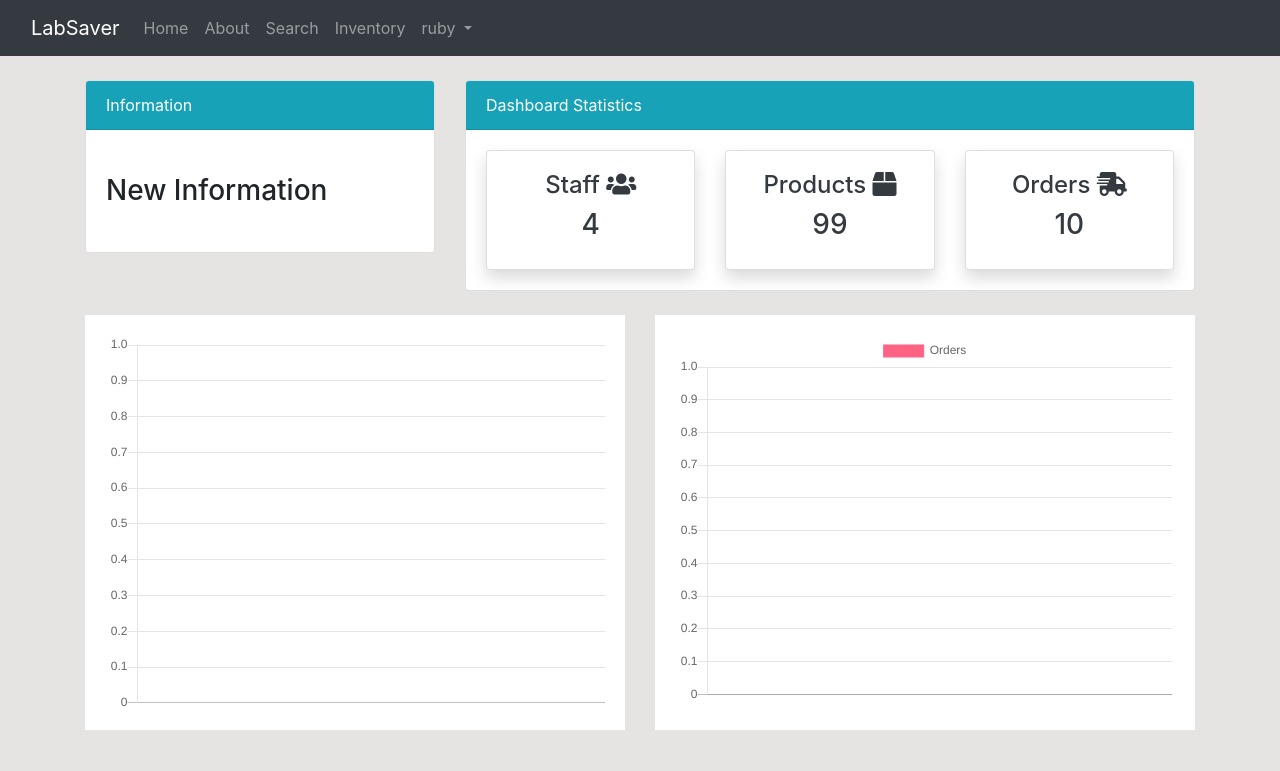
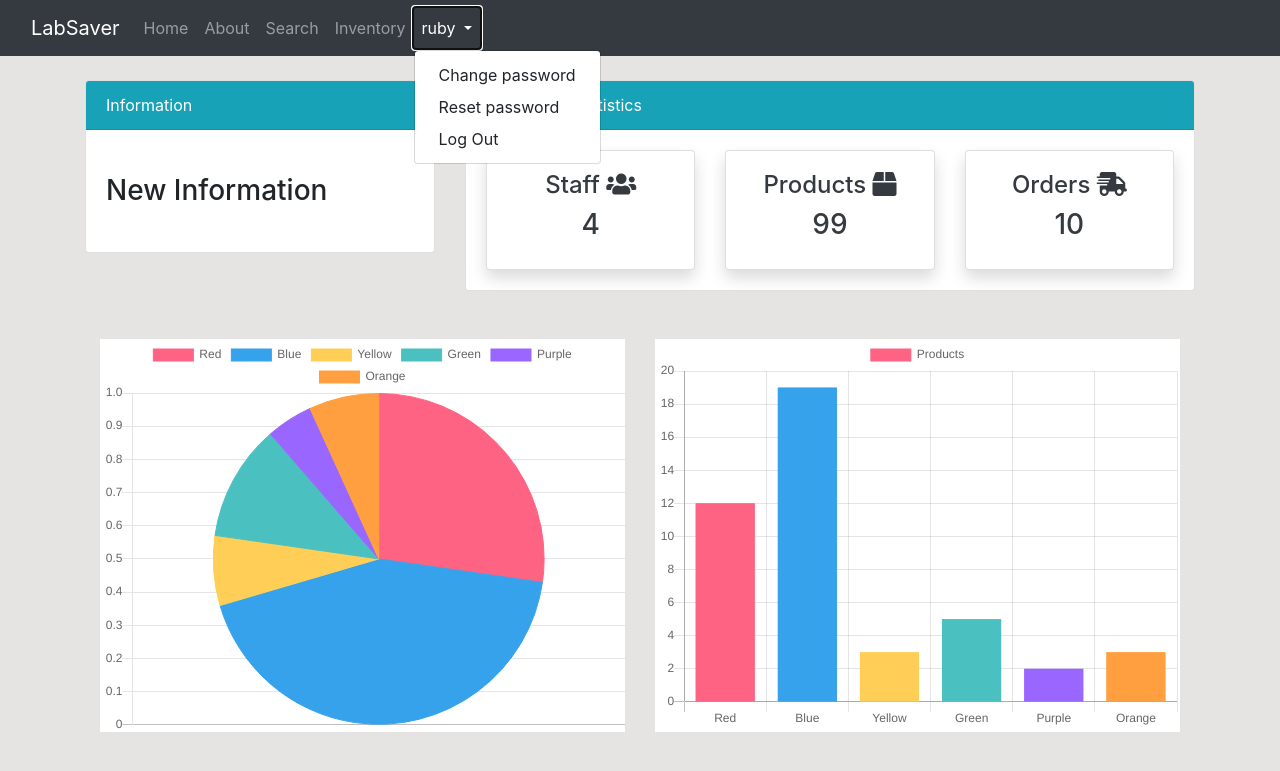
Before and after one commit to y94836sl/Best_Price_For_Science_Lab, a Django app: page /inventory/ in a window 1280 px wide, after a click that opens the changed part. Shown: the top 771 px of the page. Run offline with Django 4.2, Linux system fonts and the light colour scheme; a user stored in the database is signed in.

Commit message:
add inventory graph for dashboard

```diff
--- a/accounts/forms.py
+++ b/accounts/forms.py
@@ -5,9 +5,9 @@ from .models import CustomUser
 class CustomUserCreationForm(UserCreationForm):
 	class Meta(UserCreationForm):
 		model = CustomUser
-		fields = ('username', 'email', 'age',)
+		fields = ('username', 'email',)
 
 class CustomUserChangeForm(UserChangeForm):
 	class Meta:
 		model = CustomUser
-		fields = ('username', 'email', 'age',)
+		fields = ('username', 'email', )
--- a/inventory/views.py
+++ b/inventory/views.py
@@ -2,16 +2,22 @@
 from django.shortcuts import render
 from django.http import HttpResponse
 import requests
+from django.contrib.auth.decorators import login_required
+
 
 # Create your views here.
+@login_required(login_url = 'login')
 def DashboardView(request):
 	return render(request, 'dashboard/dashboard.html')
 
+@login_required(login_url = 'login')
 def staff(request):
 	return render(request, 'dashboard/staff.html')
 
+@login_required(login_url = 'login')
 def product(request):
 	return render(request, 'dashboard/product.html')
 
+@login_required(login_url = 'login')
 def order(request):
 	return render(request, 'dashboard/order.html')
--- a/templates/dashboard/dashboard.html
+++ b/templates/dashboard/dashboard.html
@@ -2,21 +2,21 @@
 {% extends 'dashboard_base.html' %}
 
 {% block content %}
-<!--  main dashboard  -->
-<div class="row ">
-  <div class="col-md-6 my-4">
-    <div class="bg-white">
-      <div class="card-body">
+<!--Graphs-->
+<div class="container">
+  <div class="row my-5">
+    <div class="col-md-6">
+      <div class="bg-white">
         <canvas id="myChart1" width="400" height="300"></canvas>
         <script>
           var ctx = document.getElementById('myChart1').getContext('2d');
           var myChart1 = new Chart(ctx, {
             type: 'pie',
             data: {
-              labels: [{% for product in product %} '{{product.name}}', {% endfor %}],
+              labels: ['Red', 'Blue', 'Yellow', 'Green', 'Purple', 'Orange'],
               datasets: [{
-                label: 'Number of Products',
-                data: [{% for product in product %} {{ product.quantity }}, {% endfor %}],
+                label: 'Products',
+                data: [12, 19, 3, 5, 2, 3],
                 backgroundColor: [
                   'rgba(255, 99, 132, 1)',
                   'rgba(54, 162, 235, 1)',
@@ -49,20 +49,18 @@
         </script>
       </div>
     </div>
-  </div>
-  <div class="col-md-6 my-4">
-    <div class="bg-white">
-      <div class="card-body">
+    <div class="col-md-6">
+      <div class="bg-white">
         <canvas id="myChart" width="400" height="300"></canvas>
         <script>
           var ctx = document.getElementById('myChart').getContext('2d');
           var myChart = new Chart(ctx, {
             type: 'bar',
             data: {
-              labels: [{% for order in order %} '{{order.name}}',{% endfor %}],
+              labels: ['Red', 'Blue', 'Yellow', 'Green', 'Purple', 'Orange'],
               datasets: [{
-                label: 'Orders',
-                data: [{% for order in order %} {{ order.order_quantity }}, {% endfor %}],
+                label: 'Products',
+                data: [12, 19, 3, 5, 2, 3],
                 backgroundColor: [
                   'rgba(255, 99, 132, 1)',
                   'rgba(54, 162, 235, 1)',
@@ -97,6 +95,5 @@
     </div>
   </div>
 </div>
-<!--end main dashboard-->
-
+<!--End Graphs-->
 {% endblock content %}
--- a/templates/dashboard_base.html
+++ b/templates/dashboard_base.html
@@ -52,14 +52,16 @@
 							<a class="nav-link" href="{%url 'dashboard' %}">Inventory</a>
 						</li>
 
+						<!-- Dropdown -->
 						<li class="nav-item dropdown">
-							<a class="nav-link dropdown-toggle" href="#" role="button" data-bs-toggle="dropdown"><span class="glyphicon glyphicon-user"></span> {{user.username}} </a>
-							<!--            <a class="dropdown-toggle" data-toggle="dropdown" href="#"><span class="glyphicon glyphicon-user"></span> {{user.username}}<span class="caret"></span></a>-->
-							<ul class="dropdown-menu">
-								<li><a class="dropdown-item" href="{% url 'password_change'%}">Change password</a></li>
-								<li><a class="dropdown-item" href="{% url 'password_reset'%}">Reset password</a></li>
-								<li><a class="dropdown-item" href="{% url 'logout' %}"> Log Out</a></li>
-							</ul>
+							<a class="nav-link dropdown-toggle" href="#" id="navbardrop" data-toggle="dropdown">
+								{{user.username}}
+							</a>
+							<div class="dropdown-menu">
+								<a class="dropdown-item" href="{% url 'password_change'%}">Change password</a>
+								<a class="dropdown-item" href="{% url 'password_reset'%}">Reset password</a>
+								<a class="dropdown-item" href="{% url 'logout' %}"> Log Out</a>
+							</div>
 						</li>
 
 					</ul>
--- a/templates/registration/login.html
+++ b/templates/registration/login.html
@@ -19,4 +19,5 @@
 		</form>
 		<br><br>
 	</div>
-	{% endblock content %}
+
+{% endblock content %}
```
Also changed, not shown: templates/registration/signup.html (+15 -0 lines), db.sqlite3.
